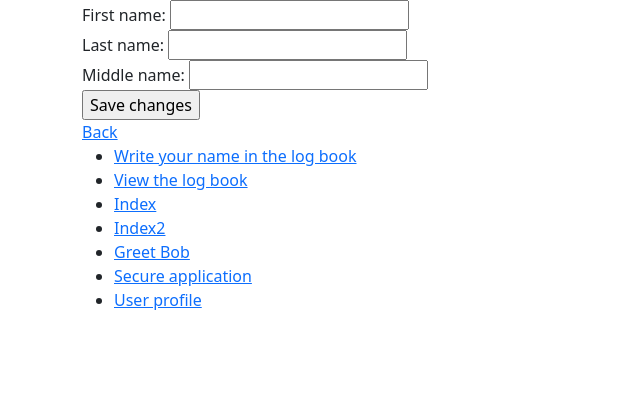
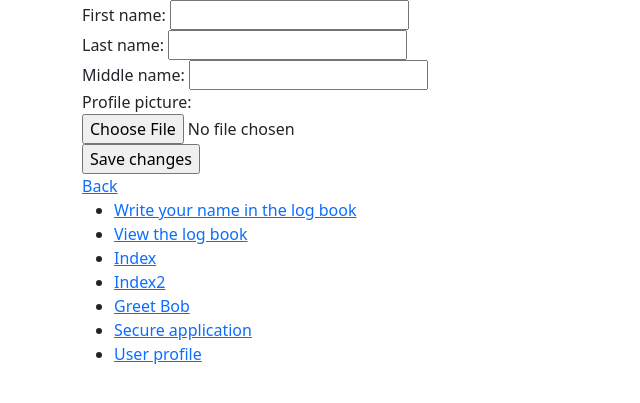
Before and after one commit to MaxGalenko/eComH23S3, a PHP site: page /Profile/edit in a window 1280 px wide. Shown: the top 403 px of the page, without its empty margins (0-640 px from the left). Run offline with PHP 8.4, Linux system fonts and the light colour scheme; the visitor is signed in with stand-in values (Sample User, id 1); data comes from the database, SQL or seed files in the repository; tables that the repository leaves empty hold one stand-in row (values such as "Sample post").

Commit message:
Week 6 lab

```diff
--- a/app/controllers/Profile.php
+++ b/app/controllers/Profile.php
@@ -43,6 +43,7 @@ class Profile extends \app\core\Controller {
 			$profile->first_name = $_POST['first_name'];
 			$profile->last_name = $_POST['last_name'];
 			$profile->middle_name = $_POST['middle_name'];
+			$this->addPicture($_SESSION['user_id']);
 
 			$success = $profile->update();
 			if($success) {
@@ -54,4 +55,23 @@ class Profile extends \app\core\Controller {
 			$this->view('Profile/edit', $profile);
 		}
 	}
+
+	public function addPicture($user_id) {
+		if(isset($_FILES['profilePicture']) && ($FILES['error'] == UPLOAD_ERR_OK)) {
+			$info = getimagesize($_FILES['profilePicture']['top_name']);
+			$allowedTypes = ['IMAGETYPE_JPEG' => '.jpg', 'IMAGETYPE_PNG' => '.png', 'IMAGETYPE_GIF' => '.gif'];
+			if($info == false) {
+				header('location:/Profile/index?error=Bad file format.');
+			}else if(!array_key_exists($info[2], $allowedTypes)) {
+				header('location:/Profile/index?error=The file type is not accepted.');
+			}else {
+				// Save the image in the images folder
+				$path = getcwd().DIRECTORY_SEPARATOR.'images'.DIRECTORY_SEPARATOR;
+				$fileName = uniqid().allowedTypes[$info[2]];
+				move_uploaded_file($_FILES['profilePicture']['top_name'], $path.$fileName);
+			}
+		}else {
+			$this->view('Profile/edit');
+		}
+	}
 }
--- a/app/views/Profile/edit.php
+++ b/app/views/Profile/edit.php
@@ -4,6 +4,8 @@
 	<label>First name: <input type="text" name="first_name" value="<?=$data->first_name?>"></label></br>
 	<label>Last name: <input type="text" name="last_name" value="<?=$data->last_name?>"></label></br>
 	<label>Middle name: <input type="text" name="middle_name" value="<?=$data->middle_name?>"></label></br>
+	<label>Profile picture: </label></br>
+	<input type="file" name="profilePicture"></br>
 	<input type="submit" name="action" value="Save changes">
 </form>
 
```
